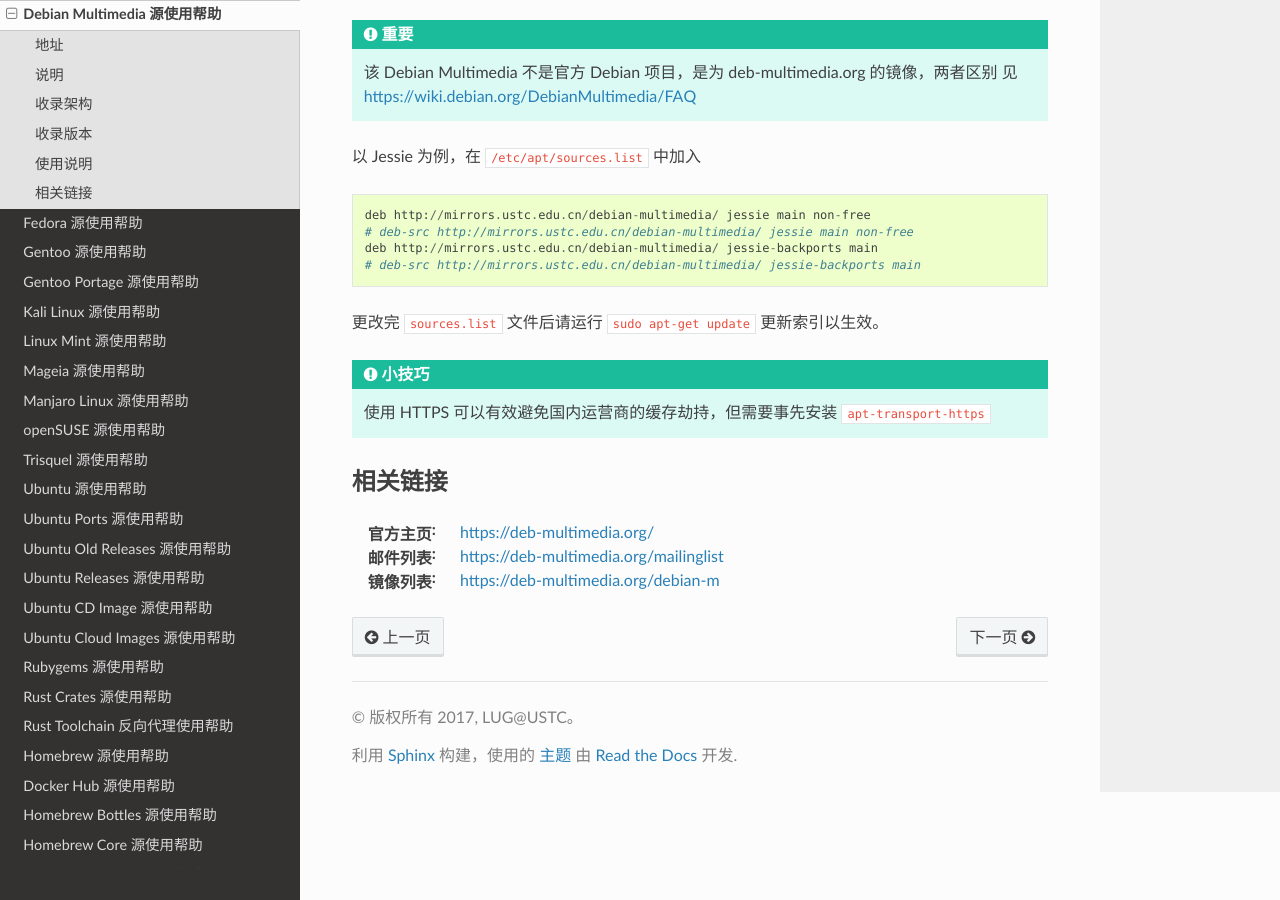
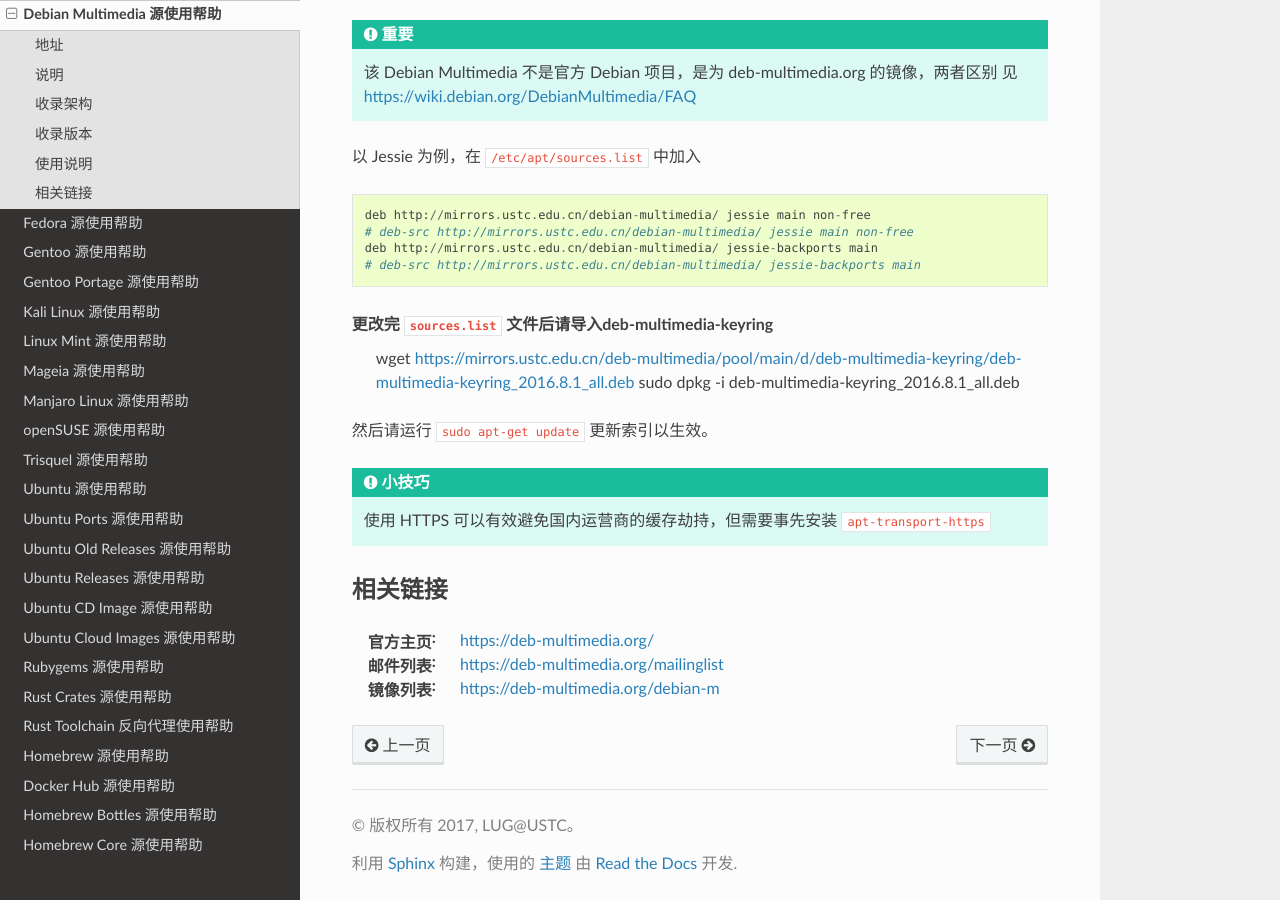
Before and after one commit to ustclug/mirrorhelp, a Sphinx documentation site: the page built from source/debian-multimedia.rst, in a window 1280 px wide and 900 px high, scrolled down 683 px. Built offline with Sphinx 7.4.7 and the Read the Docs theme 2.0.0, drawn with Linux system fonts in a browser that asks for light colours; pages that are not in the unit, such as notebooks, are missing from menus.

Commit message:
deb-multimedia-keyring help

```diff
--- a/source/debian-multimedia.rst
+++ b/source/debian-multimedia.rst
@@ -41,7 +41,10 @@
     deb http://mirrors.ustc.edu.cn/debian-multimedia/ jessie-backports main
     # deb-src http://mirrors.ustc.edu.cn/debian-multimedia/ jessie-backports main
 
-更改完 :file:`sources.list` 文件后请运行 ``sudo apt-get update`` 更新索引以生效。
+更改完 :file:`sources.list` 文件后请导入deb-multimedia-keyring
+    wget https://mirrors.ustc.edu.cn/deb-multimedia/pool/main/d/deb-multimedia-keyring/deb-multimedia-keyring_2016.8.1_all.deb
+    sudo dpkg -i deb-multimedia-keyring_2016.8.1_all.deb
+然后请运行 ``sudo apt-get update`` 更新索引以生效。
 
 .. tip::
     使用 HTTPS 可以有效避免国内运营商的缓存劫持，但需要事先安装 ``apt-transport-https``
```
